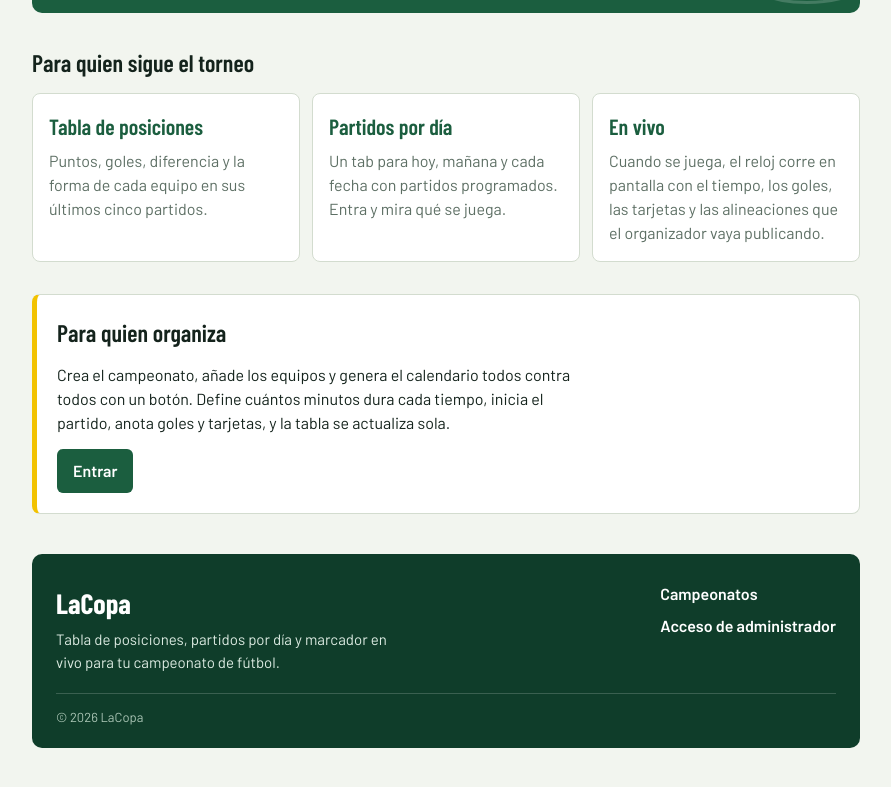
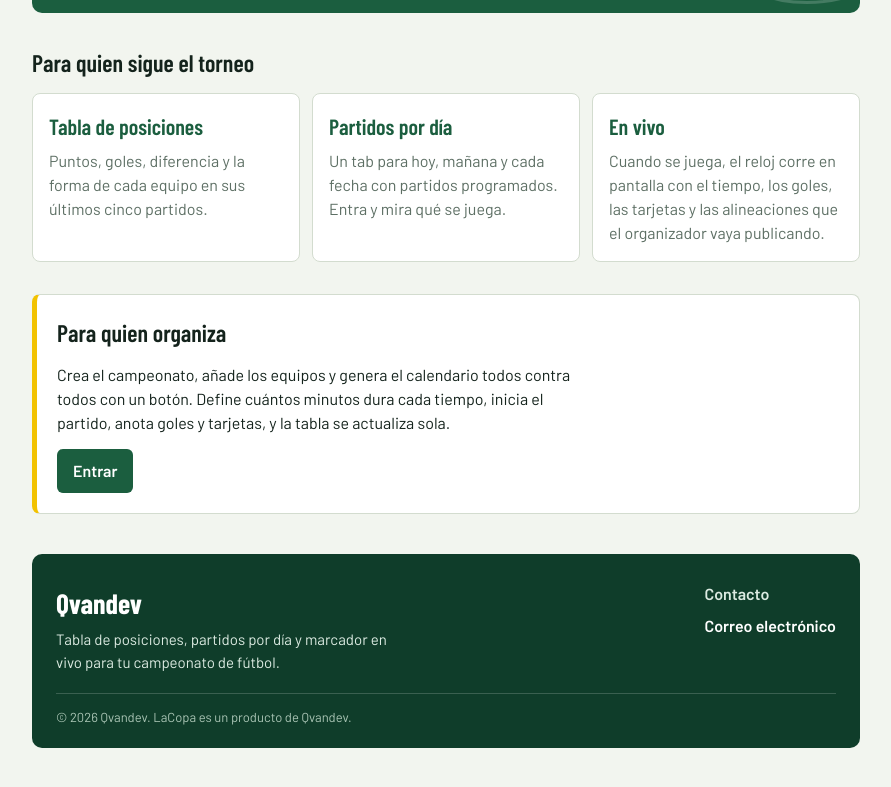
Before and after one commit to s4ndrodev/la-copa, a Next.js app: page / in a window 1280 px wide. Shown: the part 385-1172 px from the top of the page, without its empty margins (194-1085 px from the left). Built offline with nearby package versions, Linux system fonts and the light colour scheme; no server answers.

Commit message:
update Footer.js

```diff
--- a/components/Footer.js
+++ b/components/Footer.js
@@ -1,20 +1,22 @@
 import Link from 'next/link';
 
 // Pie de página solo para la página de inicio
-export default function FooterInicio() {
+export default function Footer() {
   return (
     <footer className="footer-inicio">
       <div>
-        <p className="footer-logo">LaCopa</p>
+        <p className="footer-logo">Qvandev</p>
         <p className="footer-texto">
           Tabla de posiciones, partidos por día y marcador en vivo para tu campeonato de fútbol.
         </p>
       </div>
-      <nav className="footer-links" aria-label="Enlaces del pie de página">
-        <Link href="/campeonatos">Campeonatos</Link>
-        <Link href="/login">Acceso de administrador</Link>
+      <nav className="footer-links" aria-label="Contacto">
+        <strong>Contacto</strong>
+        <a href="mailto:alessandroguez98@gmail.com">Correo electrónico</a>
       </nav>
-      <p className="footer-copy">© {new Date().getFullYear()} LaCopa</p>
+      <p className="footer-copy">
+        © {new Date().getFullYear()} Qvandev. LaCopa es un producto de Qvandev.
+      </p>
     </footer>
   );
 }
```
